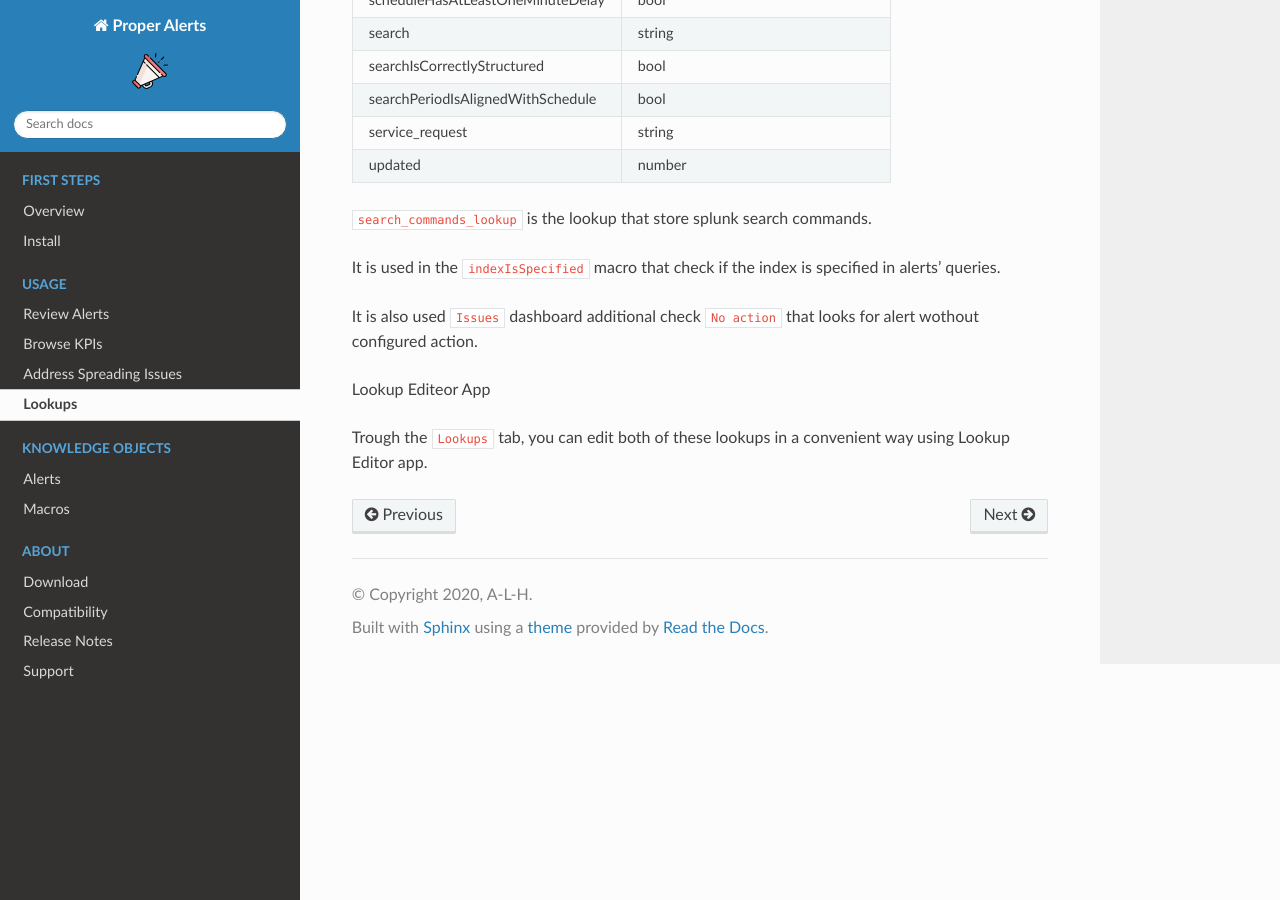
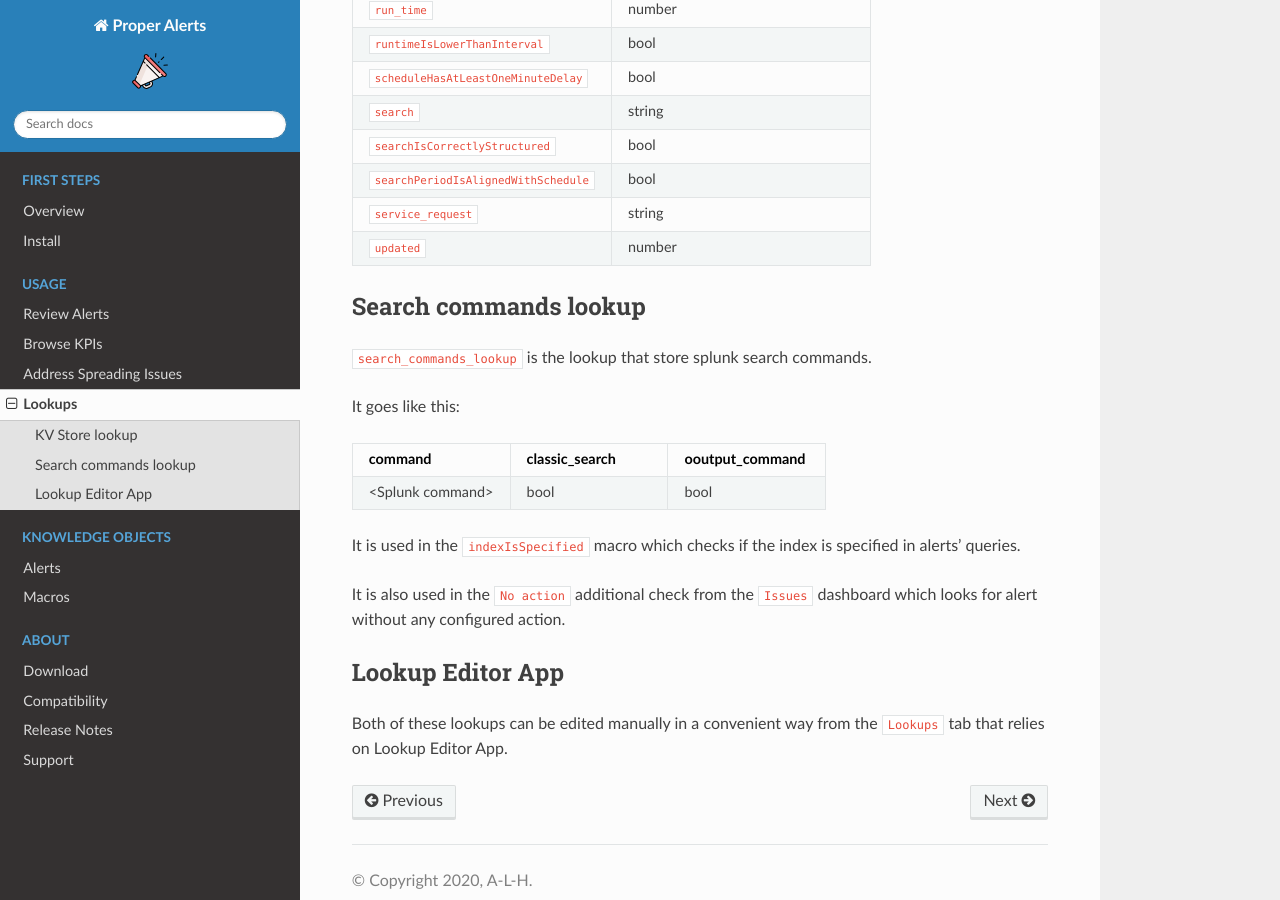
Before and after one commit to a-l-h/splunk-app-proper-alerts, a Sphinx documentation site: the page built from doc/lookups.rst, in a window 1280 px wide and 900 px high, scrolled down 1048 px. Built offline with Sphinx 7.4.7 and the Read the Docs theme 2.0.0, drawn with Linux system fonts in a browser that asks for light colours.

Commit message:
Update lookups.rst

```diff
--- a/doc/lookups.rst
+++ b/doc/lookups.rst
@@ -2,6 +2,9 @@ Lookups
 =======
 
 This App uses 2 lookups, ``alerts_lookup`` and ``search_commands_lookup``
+
+KV Store lookup
+---------------
 
 ``alert_lookup`` is the KV Store lookup that store the state of active alerts.
 
@@ -13,67 +16,84 @@ It has the following fields:
 
    * - Field
      - Type
-   * - actions
+   * - ``actions``
      - string
-   * - alert
+   * - ``alert``
      - string
-   * - app
+   * - ``app``
      - string
-   * - app_label
+   * - ``app_label``
      - string
-   * - cron_schedule
+   * - ``cron_schedule``
      - string
-   * - dataSourceExist
+   * - ``dataSourceExist``
      - bool
-   * - dateLastReview
+   * - ``dateLastReview``
      - number
-   * - description
+   * - ``description``
      - string
-   * - earliest_time
+   * - ``earliest_time``
      - string
-   * - email
+   * - ``email``
      - string
-   * - hasOwner
+   * - ``hasOwner``
      - bool
-   * - hasServiceRequest
+   * - ``hasServiceRequest``
      - bool
-   * - indexIsSpecified
+   * - ``indexIsSpecified``
      - bool
-   * - interval
+   * - ``interval``
      - number
-   * - latest_time
+   * - ``latest_time``
      - string
-   * - md5
+   * - ``md5``
      - string
-   * - md5_search
+   * - ``md5_search``
      - string
-   * - owner
+   * - ``owner``
      - string
-   * - reviewer
+   * - ``reviewer``
      - string
-   * - run_time
+   * - ``run_time``
      - number
-   * - runtimeIsLowerThanInterval
+   * - ``runtimeIsLowerThanInterval``
      - bool
-   * - scheduleHasAtLeastOneMinuteDelay
+   * - ``scheduleHasAtLeastOneMinuteDelay``
      - bool
-   * - search
+   * - ``search``
      - string
-   * - searchIsCorrectlyStructured
+   * - ``searchIsCorrectlyStructured``
      - bool
-   * - searchPeriodIsAlignedWithSchedule
+   * - ``searchPeriodIsAlignedWithSchedule``
      - bool
-   * - service_request
+   * - ``service_request``
      - string
-   * - updated
+   * - ``updated``
      - number
+
+Search commands lookup
+----------------------
 
 ``search_commands_lookup`` is the lookup that store splunk search commands.
 
-It is used in the ``indexIsSpecified`` macro that check if the index is specified in alerts' queries.
+It goes like this:
 
-It is also used ``Issues`` dashboard additional check ``No action`` that looks for alert wothout configured action.
+.. list-table::
+   :widths: 33 33 33
+   :header-rows: 1
 
-Lookup Editeor App
+   * - command
+     - classic_search
+     - ooutput_command
+   * - <Splunk command>
+     - bool
+     - bool
 
-Trough the ``Lookups`` tab, you can edit both of these lookups in a convenient way using Lookup Editor app.
+It is used in the ``indexIsSpecified`` macro which checks if the index is specified in alerts' queries.
+
+It is also used in the ``No action`` additional check from the ``Issues`` dashboard which looks for alert without any configured action.
+
+Lookup Editor App
+-----------------
+
+Both of these lookups can be edited manually in a convenient way from the ``Lookups`` tab that relies on Lookup Editor App.
```
